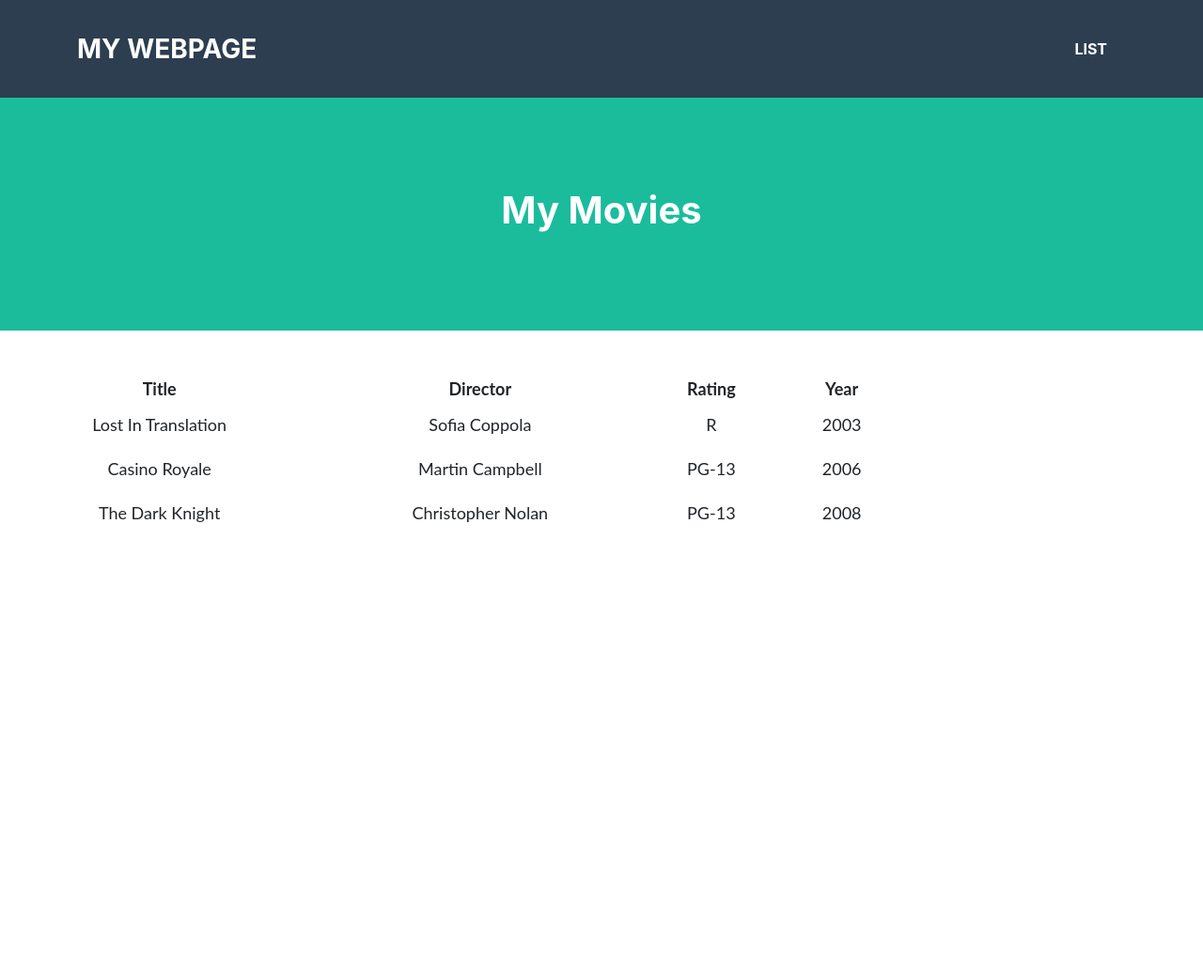
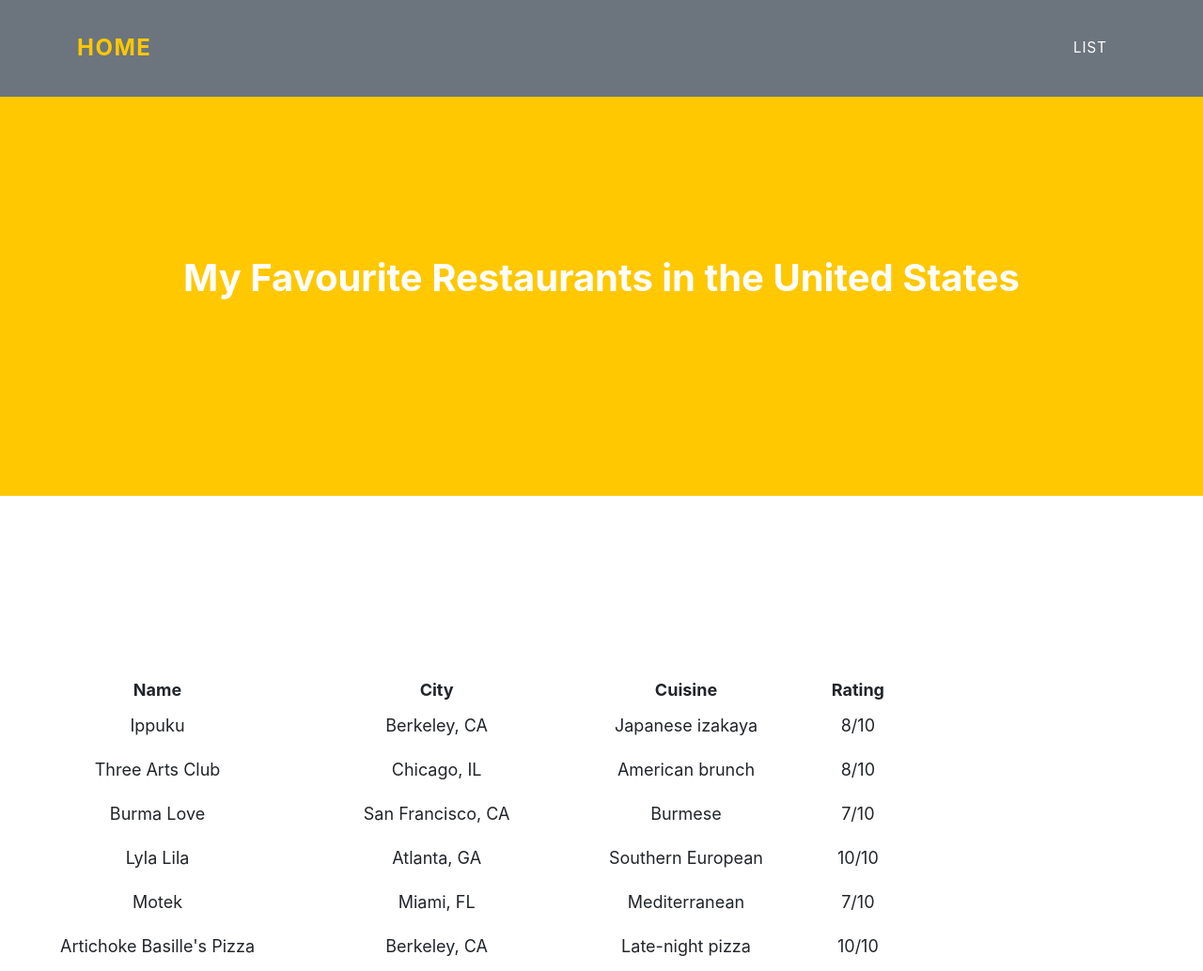
Before and after one commit to ontics/ontics.github.io, a plain HTML site: page list.html in a window 1280 px wide. Shown: the whole page at 94% size. Before the commit the page ends 800 px from the top, so only its background shows below. Drawn offline with Linux system fonts and the light colour scheme; files that its build step writes are made by us from their sources.

Commit message:
updated table

```diff
--- a/list.html
+++ b/list.html
@@ -1,7 +1,7 @@
 <!DOCTYPE HTML>
 <html>
     <header>
-        <link rel="stylesheet" href="style.css">
+        <link rel="stylesheet" href="style1.css">
         <link rel="stylesheet" href="table_style.css">
         <title>My Webpage Title</title>
     </header>
@@ -11,7 +11,7 @@
         <nav class="navbar navbar-expand-lg bg-secondary text-uppercase fixed-top" id="mainNav">
             <div class="container">
                 <!--This code defines the "My Webpage" link in the top right corner of the navigation pane-->
-                <a class="navbar-brand" href="">My Webpage</a>
+                <a class="navbar-brand" href="./index.html">HOME</a>
                 <!--This code defines the "List" link in the top left corner of the navigation pane-->
                 <ul class="navbar-nav ms-auto">
                     <li class="nav-item mx-0 mx-lg-1"><a class="nav-link py-3 px-0 px-lg-3 rounded" href="./list.html">List</a></li>
@@ -20,7 +20,7 @@
         </nav>
         <!--This code creates the middle section of the webpage-->
         <header class="masthead bg-primary text-white text-center">
-            <h1>My Movies</h1>
+            <h1>My Favourite Restaurants in the United States</h1>
         </header>
         <!--Here is where the table will be loaded in.  The actual table will be loaded in JavaScript.-->
         <section class="mt-5 text-center">
@@ -41,6 +41,8 @@
         fetch('./list_data.json')
             .then(response => response.json())
             .then(data => {
+
+                console.log(data);
 
                 /*
                 This section creates the base table and finds the root json node.
--- a/list_data.json
+++ b/list_data.json
@@ -1,22 +1,40 @@
 {
-	"movies": [
+	"Favourite Restaurants in USA": [
 		{
-			"Title": "Lost In Translation",
-			"Director": "Sofia Coppola",
-			"Rating": "R",
-			"Year": "2003"
+			"Name": "Ippuku",
+			"City": "Berkeley, CA",
+			"Cuisine": "Japanese izakaya",
+			"Rating": "8/10"
 		},
 		{
-			"Title": "Casino Royale",
-			"Director": "Martin Campbell",
-			"Rating": "PG-13",
-			"Year": "2006"
+			"Name": "Three Arts Club",
+			"City": "Chicago, IL",
+			"Cuisine": "American brunch",
+			"Rating": "8/10"
 		},
 		{
-			"Title": "The Dark Knight",
-			"Director": "Christopher Nolan",
-			"Rating": "PG-13",
-			"Year": "2008"
+			"Name": "Burma Love",
+			"City": "San Francisco, CA",
+			"Cuisine": "Burmese",
+			"Rating": "7/10"
+		},
+		{
+			"Name": "Lyla Lila",
+			"City": "Atlanta, GA",
+			"Cuisine": "Southern European",
+			"Rating": "10/10"
+		},
+		{
+			"Name": "Motek",
+			"City": "Miami, FL",
+			"Cuisine": "Mediterranean",
+			"Rating": "7/10"
+		},
+		{
+			"Name": "Artichoke Basille's Pizza",
+			"City": "Berkeley, CA",
+			"Cuisine": "Late-night pizza",
+			"Rating": "10/10"
 		}
 	]
 }
```
